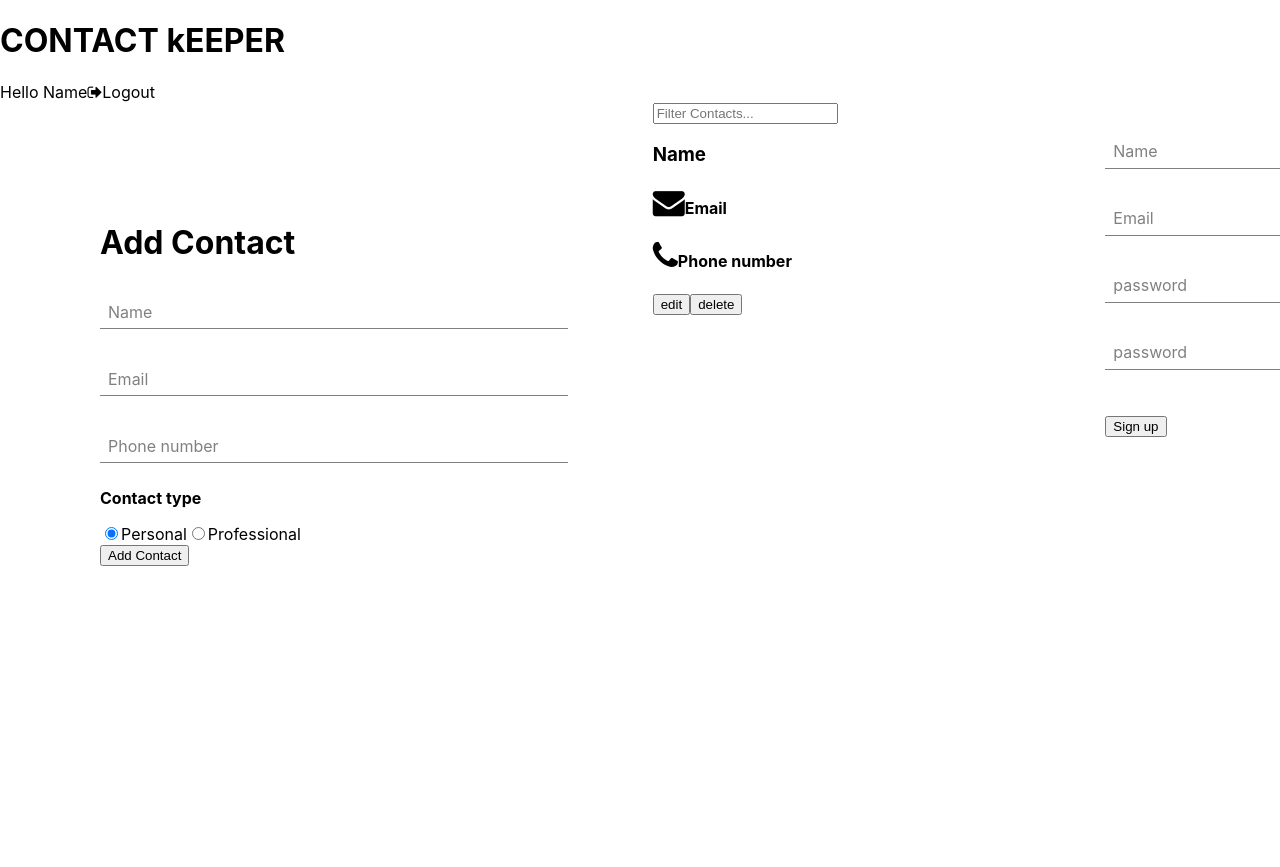
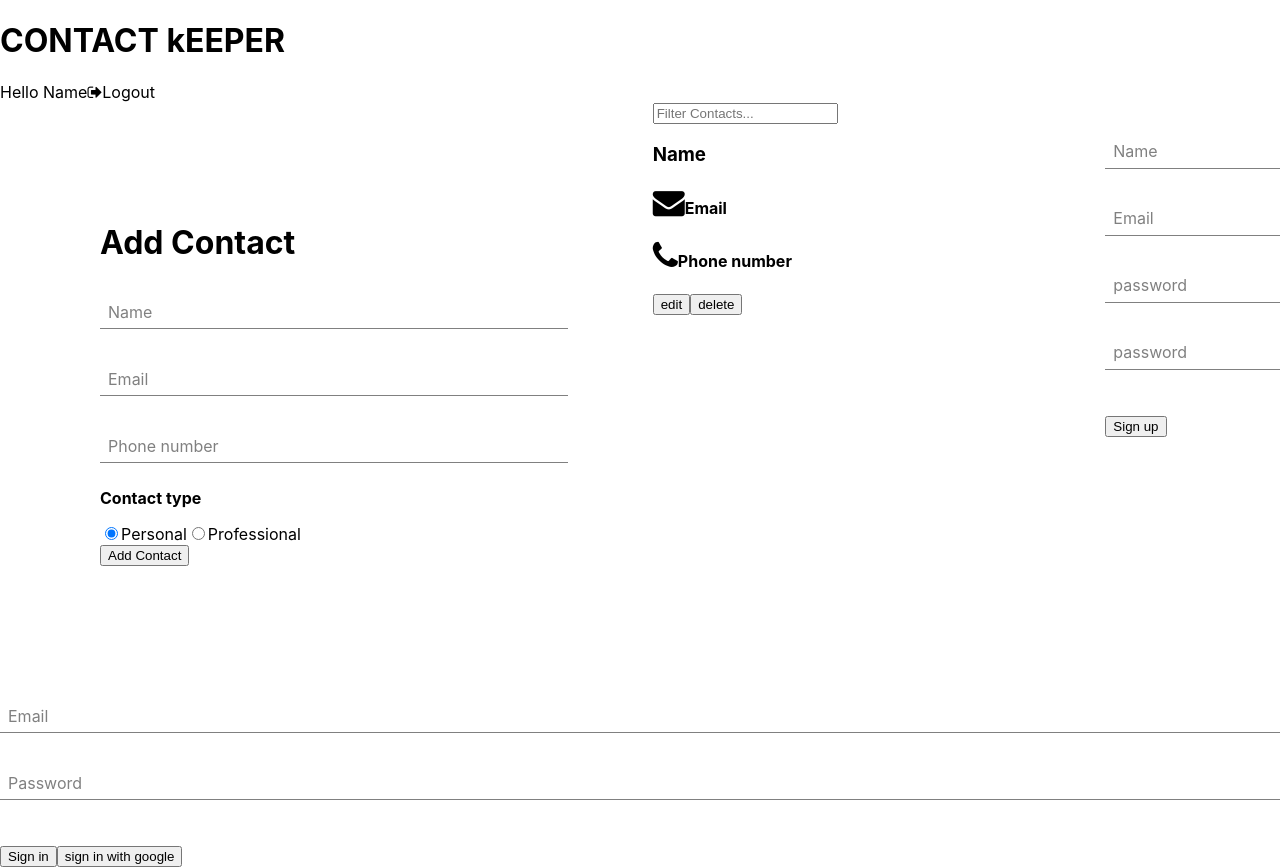
Before and after one commit to Marlstergo/contact-saver, a React (Create React App) app: page / in a window 1280 px wide. Before the commit the page ends 800 px from the top, so only its background shows below. Built offline with nearby package versions, Linux system fonts and the light colour scheme.

Commit message:
signinwithgoogle

```diff
--- a/package.json
+++ b/package.json
@@ -6,6 +6,7 @@
     "@testing-library/jest-dom": "^5.11.4",
     "@testing-library/react": "^11.1.0",
     "@testing-library/user-event": "^12.1.10",
+    "firebase": "^8.3.0",
     "react": "^17.0.1",
     "react-dom": "^17.0.1",
     "react-redux": "^7.2.2",
--- a/src/App.js
+++ b/src/App.js
@@ -4,6 +4,7 @@ import Filter from './components/filter/filter.component'
 import ContactForm from './components/add-contact-form/add-contact-form.component'
 import Header from './components/header/header.component'
 import SignUp from './components/sign-up/sign-up.component'
+import SignIn from './components/sign-in/sign-in.conponent'
 
 import './App.scss';
 
@@ -25,6 +26,10 @@ function App() {
           <SignUp/>
         </div>
       </div>
+      <div>
+        <SignIn/>
+      </div>
+
 
     </div>
   );
--- a/src/components/sign-in/sign-in.conponent.jsx
+++ b/src/components/sign-in/sign-in.conponent.jsx
@@ -1,9 +1,13 @@
 import React, {useState} from 'react';
+
+import {connect} from 'react-redux'
+
+import { googleSignInStart, emailSignInStart } from "../../redux/user/user.action";
 
 
 import './sign-in.styles.scss'
 
-const SignIn = () =>{
+const SignIn = ({emailSignInStart, googleSignInStart}) =>{
     const [userDetails, setDetails] = useState({
 
         email: '',
@@ -16,9 +20,13 @@ const SignIn = () =>{
         const {value, name}= e.target;
         setDetails({...userDetails, [name] : value})
     }
+    const handleSubmit= async (e)=>{
+        e.preventDefault();
+        emailSignInStart(email, password)
+    }
     return(
         <div className='sign-in-container'>
-            <form className='sign-form'>
+            <form onSubmit={handleSubmit} className='sign-form'>
                 <div className="div">
                     <input onChange={handleChange} className='input' type="email" name="email" id="email"/>
 
@@ -33,7 +41,8 @@ const SignIn = () =>{
 
 
                 <br/>
-                <button>Sign in</button>
+                <button >Sign in</button>
+                <button type='button' onClick={googleSignInStart}>sign in with google</button>
                 <div>
                 {/* {(document.querySelector('input[name="contact-type"]:checked').value)} */}
 
@@ -46,4 +55,13 @@ const SignIn = () =>{
     )
 }
 
-export default SignIn;
+
+const mapDispatchToProps = dispatch =>({
+    googleSignInStart: () => dispatch(googleSignInStart()),
+    emailSignInStart: (email, password) =>
+    dispatch(emailSignInStart({email, password}))
+})
+
+
+
+export default connect(null, mapDispatchToProps)(SignIn);
--- a/src/fire-base/fire-base.js
+++ b/src/fire-base/fire-base.js
@@ -54,18 +54,18 @@ export const createUserProfileDocument = async (userAuth, additionalData) =>{
 //     return await batch.commit()
 // }
 
-// export const getCurrentUser = () =>{
-//     return new Promise((resolve, reject ) =>{
-//         const unsunscribe = auth.onAuthStateChanged(
-//             (userAuth) =>{
-//                 unsunscribe()
-//                 resolve(userAuth)
-//             },
-//             reject
-//         )
-//     })
+export const getCurrentUser = () =>{
+    return new Promise((resolve, reject ) =>{
+        const unsunscribe = auth.onAuthStateChanged(
+            (userAuth) =>{
+                unsunscribe()
+                resolve(userAuth)
+            },
+            reject
+        )
+    })
 
-//     }
+    }
 
 
 // export const convertCollectionsSnapshotToMap = (collections) =>{
--- /dev/null
+++ b/src/redux/root-sagas.js
@@ -0,0 +1,9 @@
+import {all, call} from 'redux-saga/effects'
+import {userSagas} from './user/user.sagas'
+
+
+export default function* rootSaga(){
+    yield all([
+        call(userSagas),
+    ])
+}
--- a/src/redux/store.js
+++ b/src/redux/store.js
@@ -1,15 +1,15 @@
 import { createStore, applyMiddleware } from "redux";
 import { logger } from 'redux-logger';
 import {persistStore} from 'redux-persist';
-// import createSagaMiddleware from 'redux-saga'
+import createSagaMiddleware from 'redux-saga'
 
-// import rootSaga from './root.sagas'
+import rootSaga from './root-sagas'
 
 import rootReducer from './root-reducer';
 
-// const sagaMiddleware = createSagaMiddleware()
+const sagaMiddleware = createSagaMiddleware()
 
-const middleware = [];
+const middleware = [sagaMiddleware];
 
 if( process.env.NODE_ENV === 'development'){
     middleware.push(logger)
@@ -17,7 +17,7 @@ if( process.env.NODE_ENV === 'development'){
 
 export const store = createStore(rootReducer, applyMiddleware(...middleware))
 
-// sagaMiddleware.run(rootSaga)
+sagaMiddleware.run(rootSaga)
 
 export const persistor = persistStore(store)
 
--- a/src/redux/user/user.sagas.js
+++ b/src/redux/user/user.sagas.js
@@ -9,7 +9,7 @@ import {
     signUpWithEmailSuccess,
     signUpWithEmailFailure
     } from "./user.action";
-import { createUserProfileDocument, googleProvider, auth, getCurrentUser} from '../../firebase/firebase.util'
+import { createUserProfileDocument, googleProvider, auth, getCurrentUser} from '../../fire-base/fire-base'
 
 
 function* getSnapshotFromUserAuth (user, additionalData){
@@ -54,6 +54,7 @@ export function* signUpSuccess({ payload: { user, additionalData } }){
 
 export function* signInWithGoogle() {
     try {
+        console.log('signinwithgoogle started')
         const {user} = yield auth.signInWithPopup(googleProvider)
         yield getSnapshotFromUserAuth(user)
     } catch (error) {
```
Also changed, not shown: 1 other file (tests, documents, lock files or other folders).
